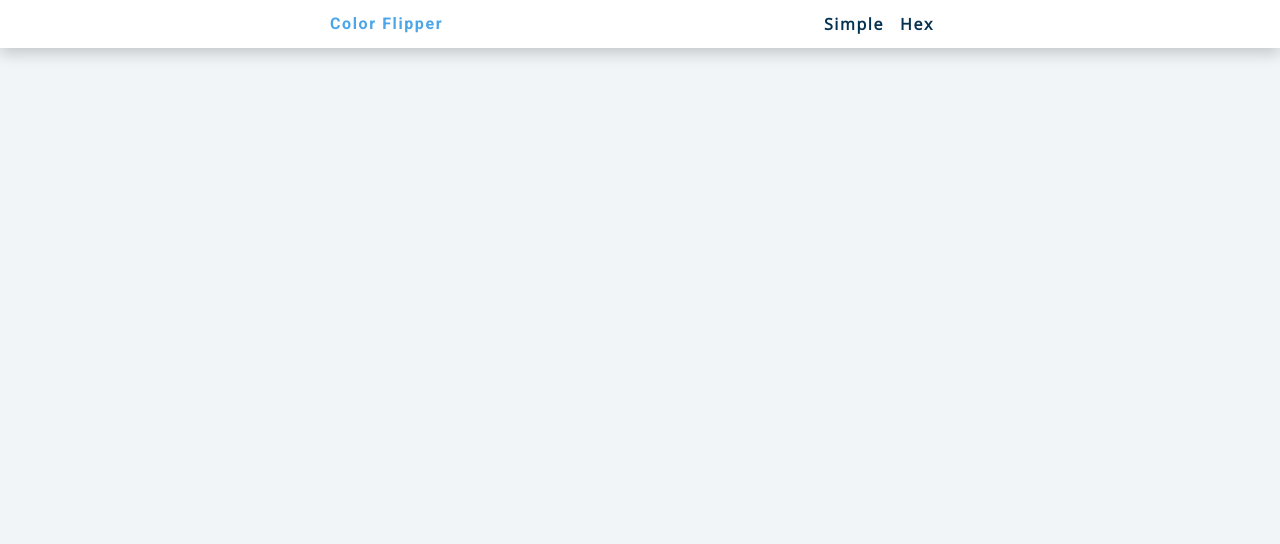
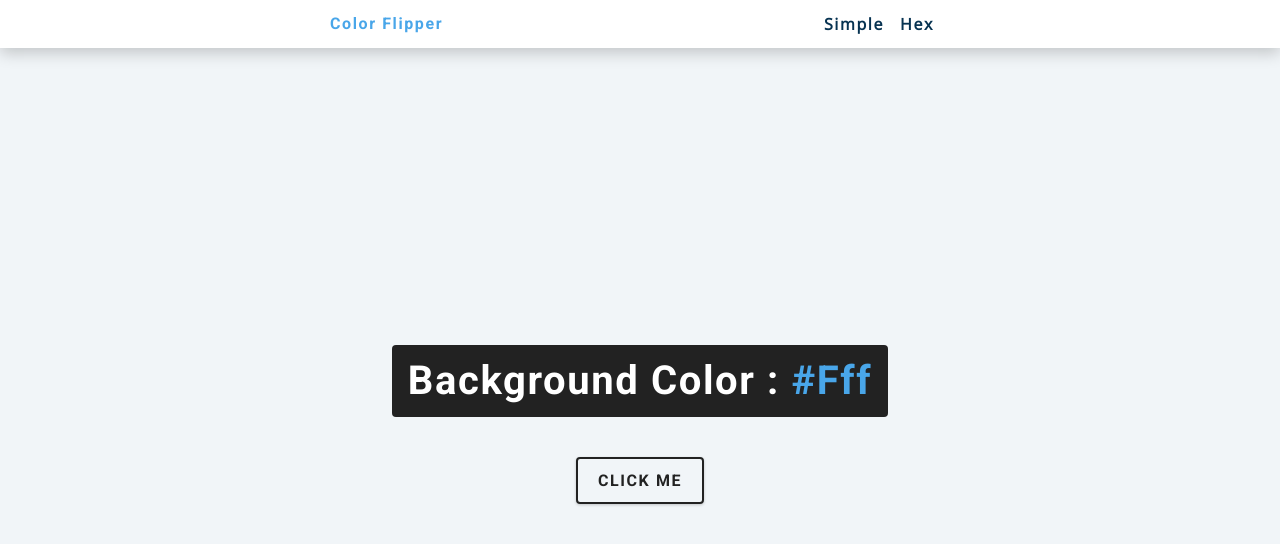
Before and after one commit to meraj687/Javascript_Project, a plain HTML site: page index.html in a window 1280 px wide. Drawn offline with nearby package versions, Linux system fonts and the light colour scheme.

Commit message:
Adding code

```diff
--- a/index.html
+++ b/index.html
@@ -16,5 +16,13 @@
    </ul>
   </div>
  </nav>
+ <main>
+  <div class="container">
+   <h2>Background color : <span class="color">#fff</span></h2>
+   <button class="btn btn-hero" id="btn">Click Me</button>
+  </div>
+ </main>
+
+ <script src="app.js"></script>
 </body>
 </html>
```
